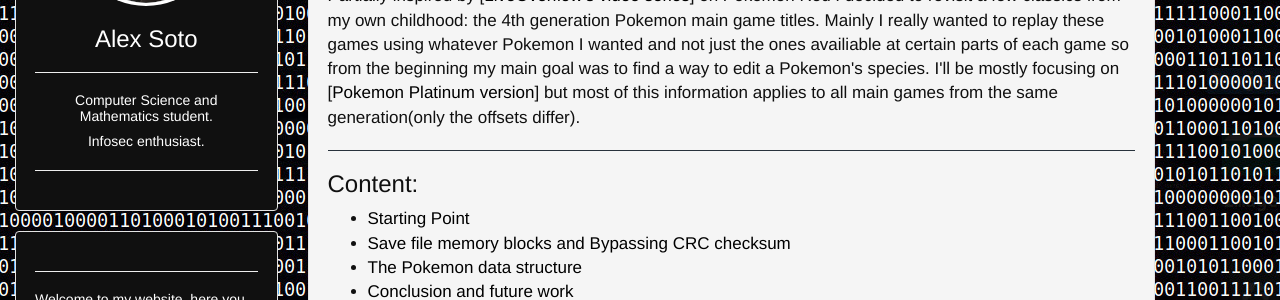
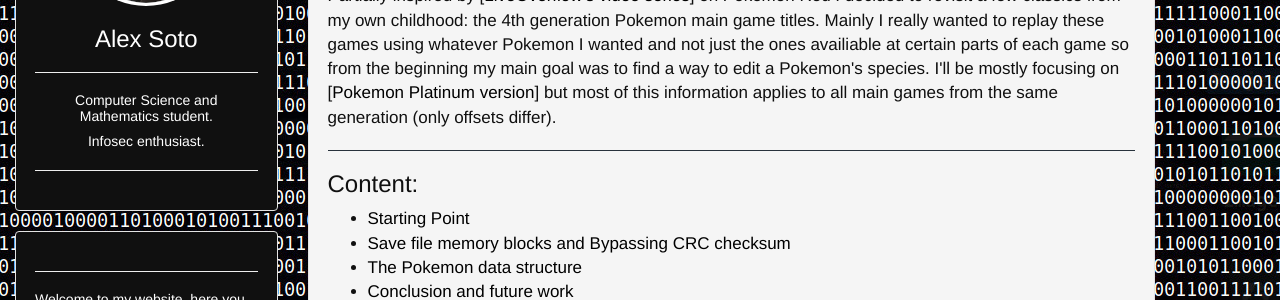
Before and after one commit to 0xA2/0xA2.github.io, a Jekyll site: the page built from _posts/2020-07-30-Reverse-Engineering-Pokemon-Save-Files.markdown, in a window 1280 px wide and 900 px high. Shown: the part 224-524 px from the top of the window. Built offline with Jekyll 4.4.1, drawn with Linux system fonts in a browser that asks for light colours.

Commit message:
Update 2020-07-30-Reverse-Engineering-Pokemon-Save-Files.markdown

```diff
--- a/_posts/2020-07-30-Reverse-Engineering-Pokemon-Save-Files.markdown
+++ b/_posts/2020-07-30-Reverse-Engineering-Pokemon-Save-Files.markdown
@@ -33,7 +33,7 @@ tr:nth-child(1) {
 </style>
 
 
-<p>Partially inspired by [<a href="https://www.youtube.com/watch?v=VVbRe7wr3G4">LiveOverflow's video series</a>] on Pokemon Red I decided to revisit a few classics from my own childhood: the 4th generation Pokemon main game titles. Mainly I really wanted to replay these games using whatever Pokemon I wanted and not just the ones availiable at certain parts of each game so from the beginning my main goal was to find a way to edit a Pokemon's species. I'll be mostly focusing on [<a href="https://bulbapedia.bulbagarden.net/wiki/Pok%C3%A9mon_Platinum_Version">Pokemon Platinum version</a>] but most of this information applies to all main games from the same generation(only the offsets differ).</p>
+<p>Partially inspired by [<a href="https://www.youtube.com/watch?v=VVbRe7wr3G4">LiveOverflow's video series</a>] on Pokemon Red I decided to revisit a few classics from my own childhood: the 4th generation Pokemon main game titles. Mainly I really wanted to replay these games using whatever Pokemon I wanted and not just the ones availiable at certain parts of each game so from the beginning my main goal was to find a way to edit a Pokemon's species. I'll be mostly focusing on [<a href="https://bulbapedia.bulbagarden.net/wiki/Pok%C3%A9mon_Platinum_Version">Pokemon Platinum version</a>] but most of this information applies to all main games from the same generation (only offsets differ).</p>
 <hr style="border-top:1px solid #28323C;">
 <p></p>
 <p><h3>Content:</h3></p>
```
